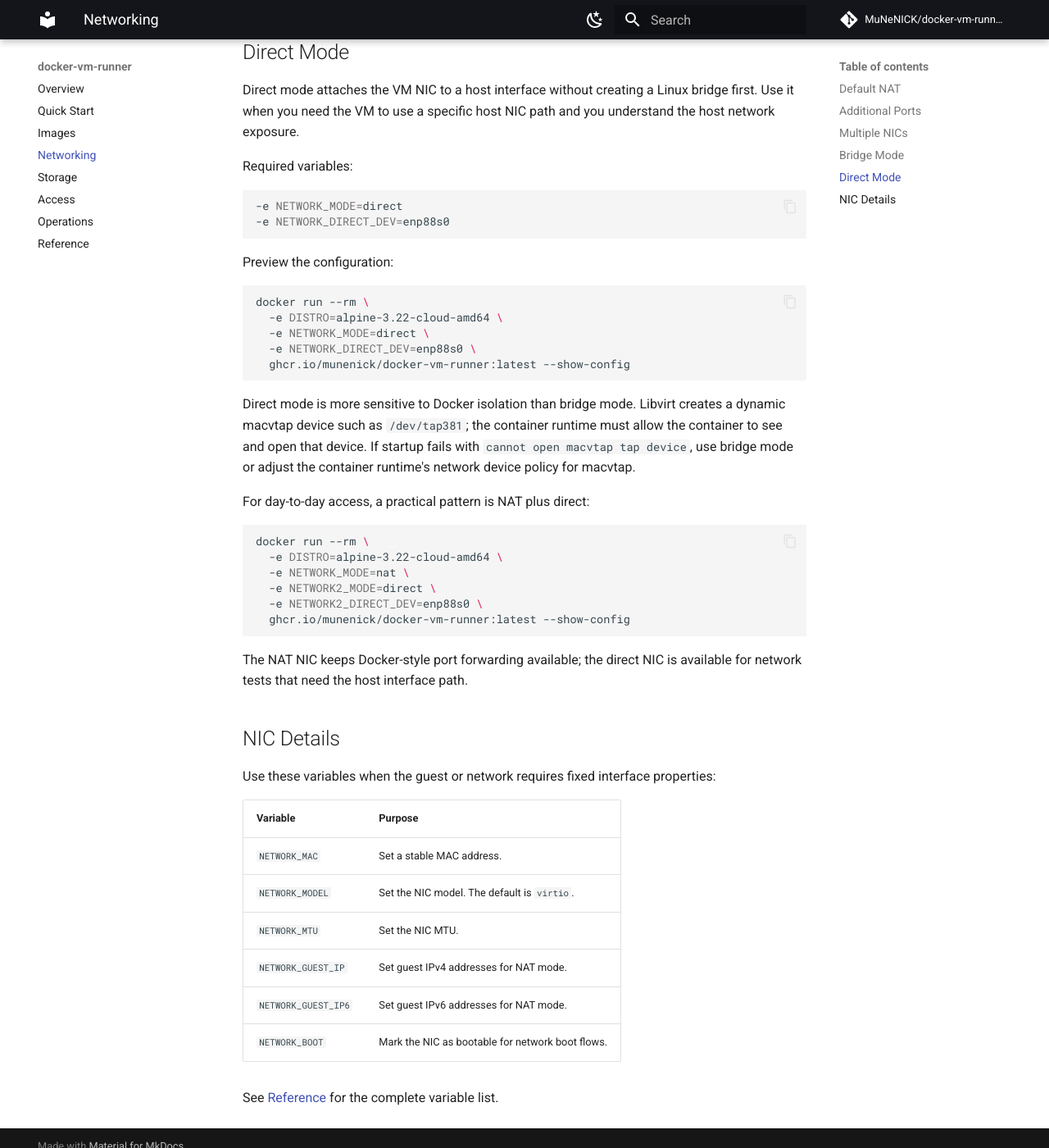
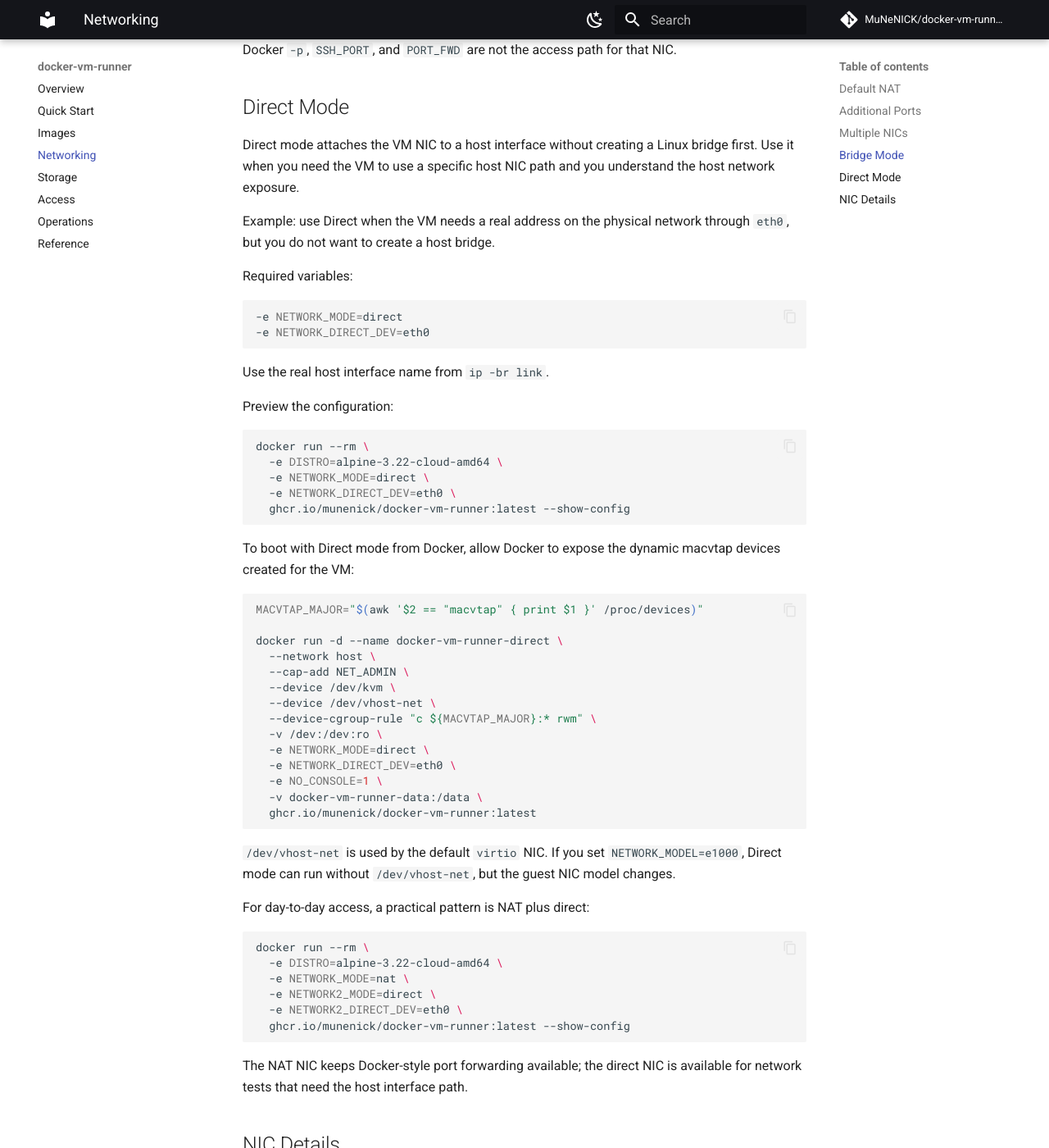
Before and after one commit to MuNeNICK/docker-vm-runner, an MkDocs documentation site: the page built from docs/content/networking.md, in a window 1280 px wide and 1400 px high, scrolled down 2668 px. Shown: the whole window at 82% size. Built offline with MkDocs 1.6.1 and Material for MkDocs 9.7.7, drawn with Linux system fonts in a browser that asks for light colours; comment, search, counter and statistics services are not loaded; some of the changed text lies outside the part shown.

Commit message:
docs: document direct networking permissions

````diff
--- a/docs/content/networking.md
+++ b/docs/content/networking.md
@@ -77,6 +77,8 @@
 
 Bridge mode connects the VM NIC to an existing Linux bridge such as `br0`. Use it when the VM should appear on the bridged network instead of only behind NAT.
 
+Example: use Bridge when your host already has `br0` on the LAN and you want the VM to receive an address from that LAN.
+
 Required variables:
 
 ```bash
@@ -118,12 +120,16 @@
 
 Direct mode attaches the VM NIC to a host interface without creating a Linux bridge first. Use it when you need the VM to use a specific host NIC path and you understand the host network exposure.
 
+Example: use Direct when the VM needs a real address on the physical network through `eth0`, but you do not want to create a host bridge.
+
 Required variables:
 
 ```bash
 -e NETWORK_MODE=direct
--e NETWORK_DIRECT_DEV=enp88s0
+-e NETWORK_DIRECT_DEV=eth0
 ```
+
+Use the real host interface name from `ip -br link`.
 
 Preview the configuration:
 
@@ -131,11 +137,30 @@
 docker run --rm \
   -e DISTRO=alpine-3.22-cloud-amd64 \
   -e NETWORK_MODE=direct \
-  -e NETWORK_DIRECT_DEV=enp88s0 \
+  -e NETWORK_DIRECT_DEV=eth0 \
   ghcr.io/munenick/docker-vm-runner:latest --show-config
 ```
 
-Direct mode is more sensitive to Docker isolation than bridge mode. Libvirt creates a dynamic macvtap device such as `/dev/tap381`; the container runtime must allow the container to see and open that device. If startup fails with `cannot open macvtap tap device`, use bridge mode or adjust the container runtime's network device policy for macvtap.
+To boot with Direct mode from Docker, allow Docker to expose the dynamic macvtap devices created for the VM:
+
+```bash
+MACVTAP_MAJOR="$(awk '$2 == "macvtap" { print $1 }' /proc/devices)"
+
+docker run -d --name docker-vm-runner-direct \
+  --network host \
+  --cap-add NET_ADMIN \
+  --device /dev/kvm \
+  --device /dev/vhost-net \
+  --device-cgroup-rule "c ${MACVTAP_MAJOR}:* rwm" \
+  -v /dev:/dev:ro \
+  -e NETWORK_MODE=direct \
+  -e NETWORK_DIRECT_DEV=eth0 \
+  -e NO_CONSOLE=1 \
+  -v docker-vm-runner-data:/data \
+  ghcr.io/munenick/docker-vm-runner:latest
+```
+
+`/dev/vhost-net` is used by the default `virtio` NIC. If you set `NETWORK_MODEL=e1000`, Direct mode can run without `/dev/vhost-net`, but the guest NIC model changes.
 
 For day-to-day access, a practical pattern is NAT plus direct:
 
@@ -144,7 +169,7 @@
   -e DISTRO=alpine-3.22-cloud-amd64 \
   -e NETWORK_MODE=nat \
   -e NETWORK2_MODE=direct \
-  -e NETWORK2_DIRECT_DEV=enp88s0 \
+  -e NETWORK2_DIRECT_DEV=eth0 \
   ghcr.io/munenick/docker-vm-runner:latest --show-config
 ```
 
````
